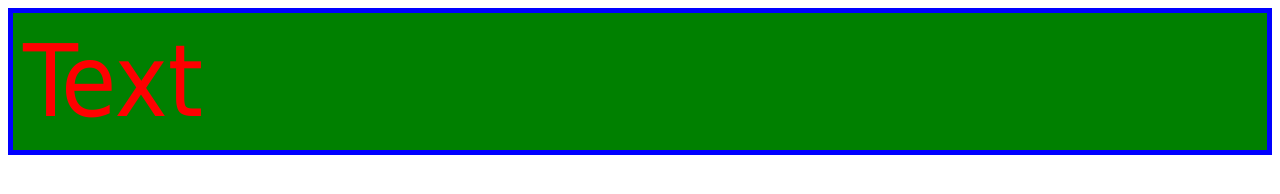
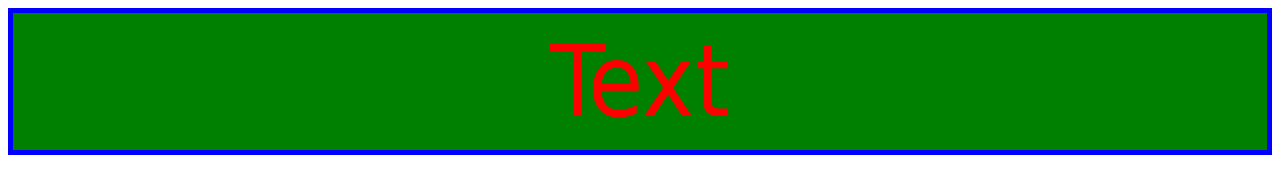
Before and after one commit to starwarsgood/JS, a plain HTML site: page index.html in a window 1280 px wide. Drawn offline with Linux system fonts and the light colour scheme.

Commit message:
Ispravil

```diff
--- a/index.html
+++ b/index.html
@@ -6,7 +6,7 @@
 </head>
 <body>
     <div class="test">
-     Text
+     <center>Text</center</center>
     </div>
 <script src="main.js"></script>
 </body>
```
